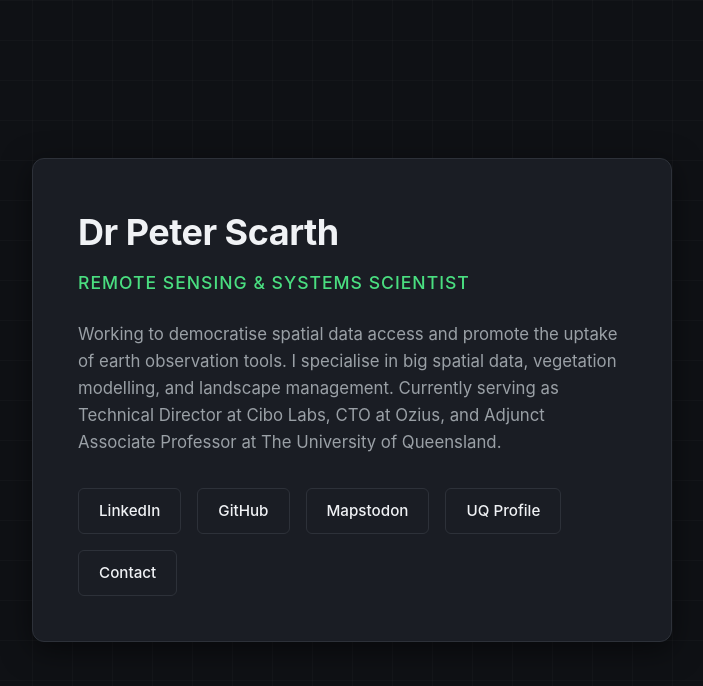
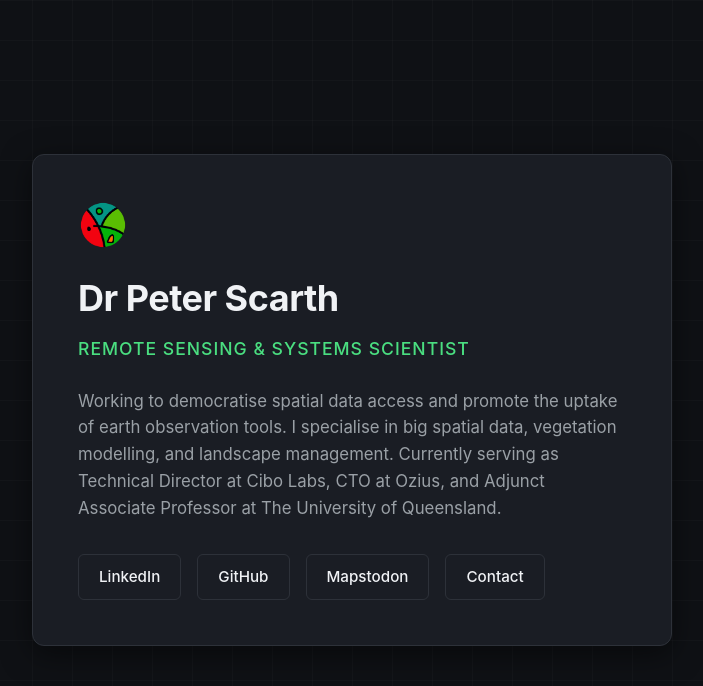
Before and after one commit to petescarth/petescarth.github.io, a plain HTML site: page index.html in a window 1280 px wide. Shown: the whole page, without its empty margins (288-991 px from the left). Drawn offline with Linux system fonts and the light colour scheme.

Commit message:
Update index.html

```diff
--- a/index.html
+++ b/index.html
@@ -58,6 +58,12 @@
 
     .header {
       margin-bottom: 24px;
+    }
+
+    .logo {
+      max-height: 50px;
+      margin-bottom: 20px;
+      display: block;
     }
 
     h1 {
@@ -121,6 +127,7 @@
 <body>
   <div class="container">
     <div class="header">
+      <img src="https://github.com/petescarth/petescarth.github.io/blob/master/scarth-logo.png?raw=true" alt="Peter Scarth Logo" class="logo">
       <h1>Dr Peter Scarth</h1>
       <h2>Remote Sensing & Systems Scientist</h2>
     </div>
@@ -133,7 +140,6 @@
       <a href="https://linkedin.com/in/peter-scarth" target="_blank" rel="noopener noreferrer">LinkedIn</a>
       <a href="https://github.com/petescarth" target="_blank" rel="noopener noreferrer">GitHub</a>
       <a href="https://mapstodon.space/@petescarth" target="_blank" rel="noopener noreferrer">Mapstodon</a>
-      <a href="https://about.uq.edu.au/experts/9401" target="_blank" rel="noopener noreferrer">UQ Profile</a>
       <a href="mailto:peter.scarth@gmail.com">Contact</a>
     </div>
   </div>
```
